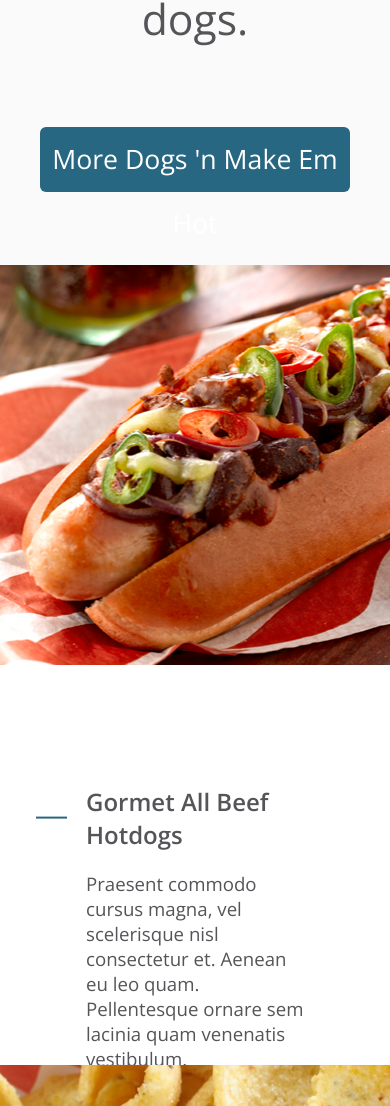
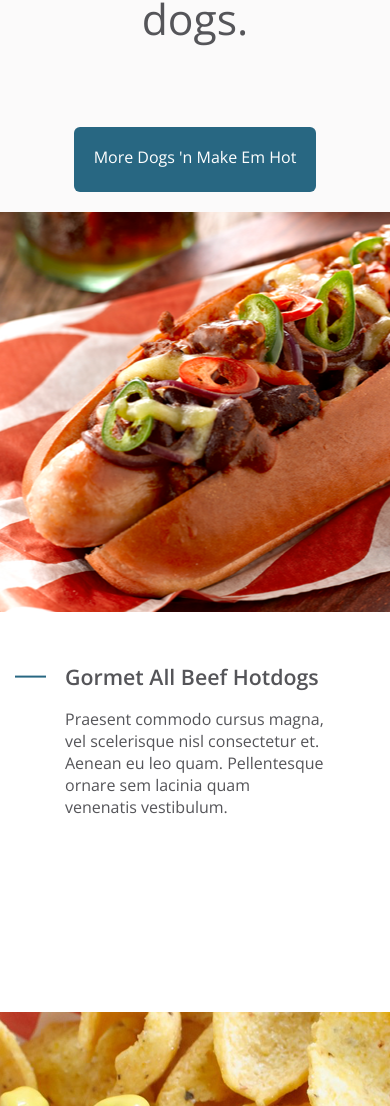
Before and after one commit to timur560/hotdog, a plain HTML site: page index.html in a window 390 px wide. Shown: the part 854-1960 px from the top of the page. Drawn offline with nearby package versions, Linux system fonts and the light colour scheme.

Commit message:
implement smaller description text + button layout

```diff
--- a/main.css
+++ b/main.css
@@ -161,15 +161,15 @@ div.title > div {
 
 a.button {
     display: inline-block;
-    font-size: 20pt;
+    font-size: 16pt;
     color: rgba(255, 255, 255, 255);
     text-align: center;
     text-decoration: none;
-    width: 310px;
-    height: 65px;
+    padding: 19px 20px;
+    width: auto;
+    min-height: 65px;
     background-color: #286782;
     border-radius: 6px;
-    line-height: 64px;
     margin-top: 80px;
     font-weight: 500;
 }
@@ -259,7 +259,7 @@ div.item-3 {
     }
 }
 
-@media screen and (max-width: 800px) {
+@media screen and (min-width: 400px) and (max-width: 800px) {
     div.content-items {
         margin-top: 20px;
     }
@@ -284,6 +284,38 @@ div.item-3 {
     div.description p {
         font-size: 14pt;
     }
+}
+
+@media screen and (max-width: 400px) {
+    div.content-items {
+        margin-top: 20px;
+    }
+
+    div.content-item {
+        height: 800px;
+    }
+
+    div.content-item > div {
+        width: 100%;
+        height: 50%;
+    }
+
+    div.description {
+        padding: 32px 65px;
+    }
+
+    div.description h2 {
+        font-size: 16pt;
+    }
+
+    div.description p {
+        font-size: 12pt;
+    }
+
+    a.button {
+        font-size: 12pt;
+    }
+
 }
 
 div.footer {
```
